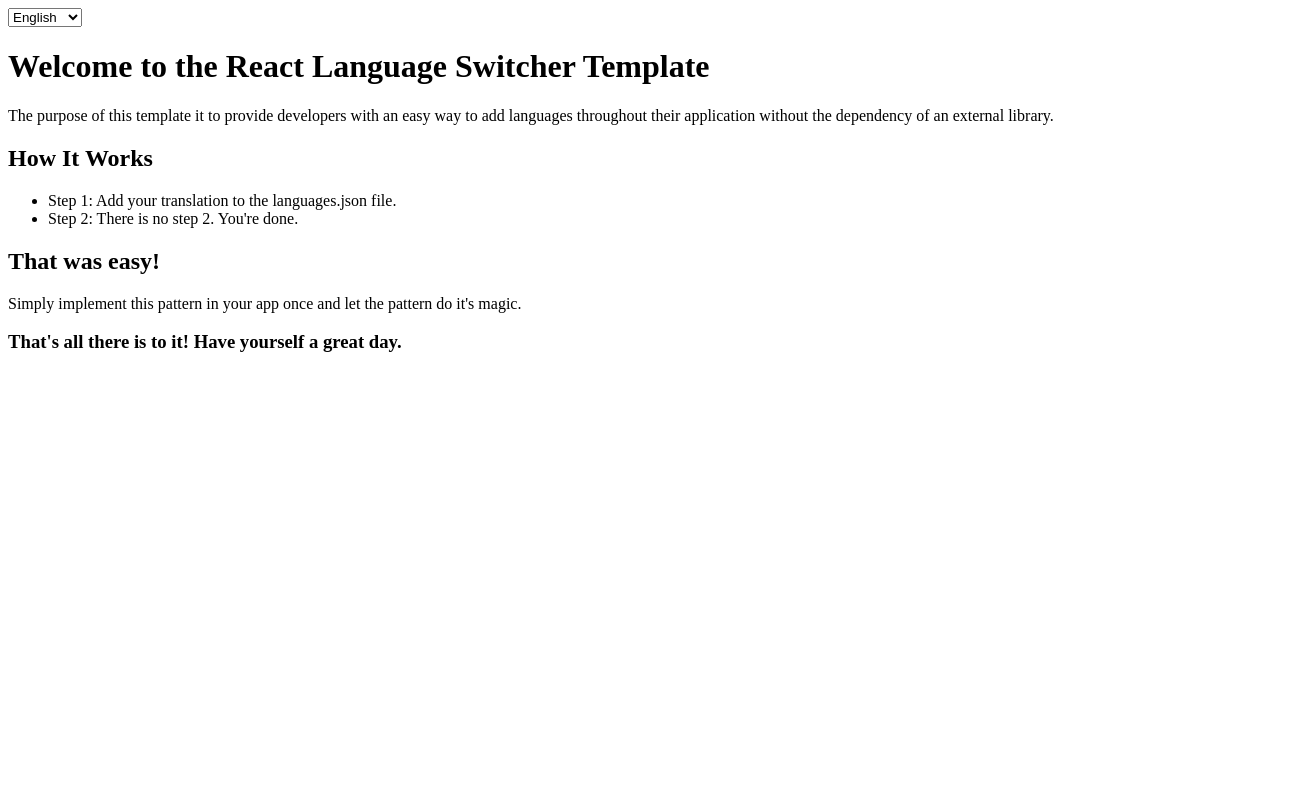
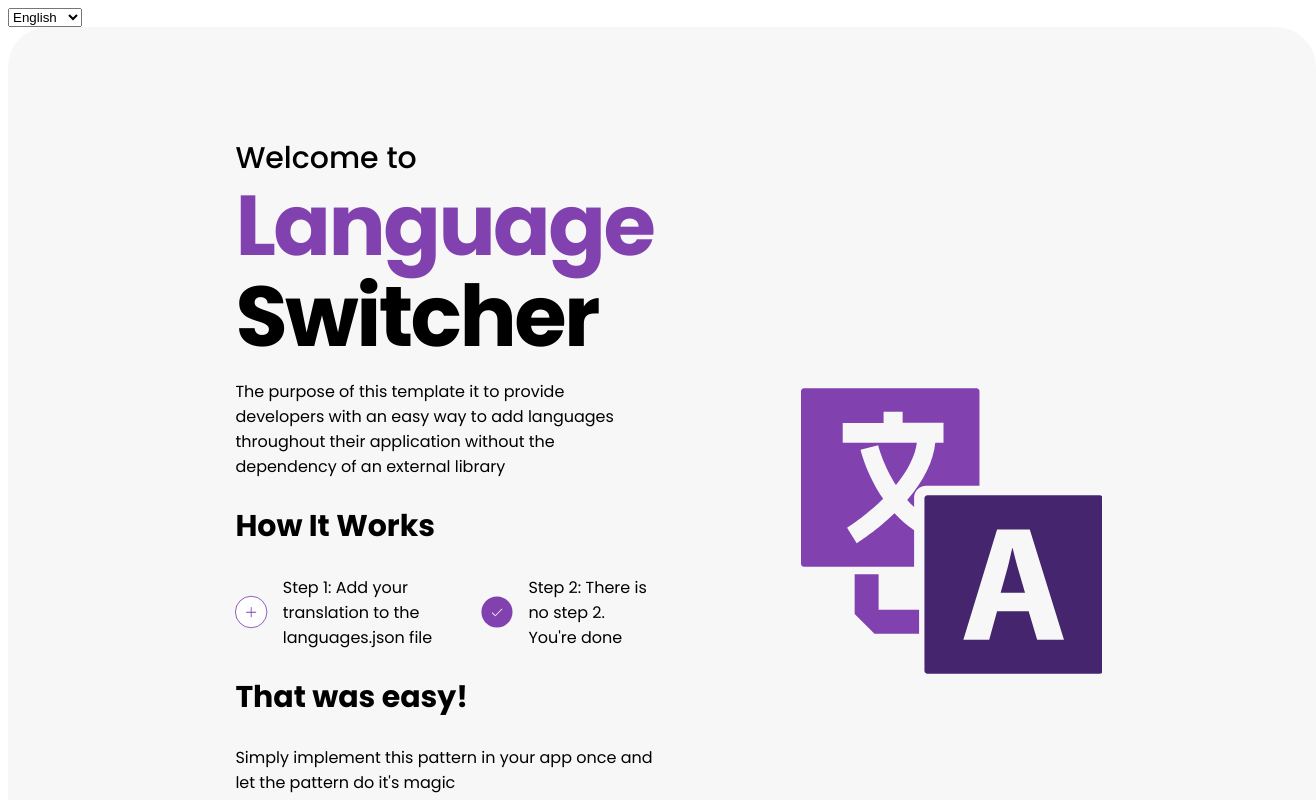
Before and after one commit to aaronkagan/language-switcher, a React (Create React App) app: page / in a window 1280 px wide. Shown: the top 800 px of the page, 1316 px wide, since content can reach past the window. Built offline with nearby package versions, Linux system fonts and the light colour scheme.

Commit message:
styling main

```diff
--- a/package.json
+++ b/package.json
@@ -5,7 +5,8 @@
   "dependencies": {
     "react": "^18.2.0",
     "react-dom": "^18.2.0",
-    "react-scripts": "5.0.1"
+    "react-scripts": "5.0.1",
+    "styled-components": "^6.1.0"
   },
   "scripts": {
     "start": "react-scripts start",
--- a/public/index.html
+++ b/public/index.html
@@ -8,6 +8,10 @@
   <meta name="description" content="React Language Switcher Template" />
   <meta name="author" content="Aaron Kagan">
   <link rel="shortcut icon" href="translate.png" type="image/x-icon">
+  <link rel="preconnect" href="https://fonts.googleapis.com">
+  <link rel="preconnect" href="https://fonts.gstatic.com" crossorigin>
+  <link href="https://fonts.googleapis.com/css2?family=Poppins:wght@400;500;700&display=swap" rel="stylesheet">
+  <link rel="stylesheet" href="style.css">
   <!--
       manifest.json provides metadata used when your web app is installed on a
       user's mobile device or desktop. See https://developers.google.com/web/fundamentals/web-app-manifest/
--- /dev/null
+++ b/public/style.css
@@ -0,0 +1,7 @@
+html {
+  font-size: 62.5%;
+}
+
+body {
+  font-family: 'Poppins', sans-serif;
+}
--- a/src/Main.js
+++ b/src/Main.js
@@ -1,18 +1,183 @@
+import styled from 'styled-components';
+
 const Main = ({ languages, activeLanguage }) => {
   return (
-    <main>
-      <h1>{languages[activeLanguage].title}</h1>
-      <p>{languages[activeLanguage].description}</p>
-      <h2>{languages[activeLanguage].howItWorks}</h2>
-      <ul>
-        <li>{languages[activeLanguage].howP1}</li>
-        <li>{languages[activeLanguage].howP2}</li>
-      </ul>
-      <h2>{languages[activeLanguage].easy}</h2>
-      <p>{languages[activeLanguage].implement}</p>
-      <h3>{languages[activeLanguage].goodbye}</h3>
-    </main>
+    <StyledMain>
+      <div className="col-left">
+        <h1 className="title">
+          <span className="titleP1">{languages[activeLanguage].titleP1}</span>{' '}
+          <span className="titleP2">{languages[activeLanguage].titleP2}</span>{' '}
+          <span className="titleP3">{languages[activeLanguage].titleP3}</span>
+        </h1>
+        <p className="desc">{languages[activeLanguage].description}</p>
+        <h2 className="how">{languages[activeLanguage].howItWorks}</h2>
+        <ul className="steps">
+          <li className="step1">
+            <svg
+              width="76"
+              height="76"
+              viewBox="0 0 76 76"
+              fill="none"
+              xmlns="http://www.w3.org/2000/svg"
+            >
+              <rect
+                x="1"
+                y="1"
+                width="74"
+                height="74"
+                rx="37"
+                fill="white"
+                stroke="#8141AF"
+                stroke-width="2"
+              />
+              <path
+                d="M50 38.5C50 38.7652 49.8946 39.0196 49.7071 39.2071C49.5196 39.3946 49.2652 39.5 49 39.5H39V49.5C39 49.7652 38.8946 50.0196 38.7071 50.2071C38.5196 50.3946 38.2652 50.5 38 50.5C37.7348 50.5 37.4804 50.3946 37.2929 50.2071C37.1054 50.0196 37 49.7652 37 49.5V39.5H27C26.7348 39.5 26.4804 39.3946 26.2929 39.2071C26.1054 39.0196 26 38.7652 26 38.5C26 38.2348 26.1054 37.9804 26.2929 37.7929C26.4804 37.6054 26.7348 37.5 27 37.5H37V27.5C37 27.2348 37.1054 26.9804 37.2929 26.7929C37.4804 26.6054 37.7348 26.5 38 26.5C38.2652 26.5 38.5196 26.6054 38.7071 26.7929C38.8946 26.9804 39 27.2348 39 27.5V37.5H49C49.2652 37.5 49.5196 37.6054 49.7071 37.7929C49.8946 37.9804 50 38.2348 50 38.5Z"
+                fill="#8141AF"
+              />
+            </svg>
+            {languages[activeLanguage].step1}
+          </li>
+          <li className="step2">
+            <svg
+              width="76"
+              height="76"
+              viewBox="0 0 76 76"
+              fill="none"
+              xmlns="http://www.w3.org/2000/svg"
+            >
+              <rect
+                x="1"
+                y="1"
+                width="74"
+                height="74"
+                rx="37"
+                fill="#8141AF"
+                stroke="none"
+                stroke-width="2"
+              />
+              <path
+                d="M50.7074 31.7075L34.7074 47.7075C34.6146 47.8005 34.5043 47.8742 34.3829 47.9246C34.2615 47.9749 34.1314 48.0008 33.9999 48.0008C33.8685 48.0008 33.7384 47.9749 33.617 47.9246C33.4956 47.8742 33.3853 47.8005 33.2924 47.7075L26.2924 40.7075C26.1048 40.5199 25.9994 40.2654 25.9994 40C25.9994 39.7346 26.1048 39.4801 26.2924 39.2925C26.4801 39.1049 26.7346 38.9994 26.9999 38.9994C27.2653 38.9994 27.5198 39.1049 27.7074 39.2925L33.9999 45.5863L49.2924 30.2925C49.4801 30.1049 49.7346 29.9995 49.9999 29.9995C50.2653 29.9995 50.5198 30.1049 50.7074 30.2925C50.8951 30.4801 51.0005 30.7346 51.0005 31C51.0005 31.2654 50.8951 31.5199 50.7074 31.7075Z"
+                fill="#fff"
+              />
+            </svg>
+            {languages[activeLanguage].step2}
+          </li>
+        </ul>
+        <h2 className="easy">{languages[activeLanguage].easy}</h2>
+        <p className="implement">{languages[activeLanguage].implement}</p>
+        <h3 className="goodbye">{languages[activeLanguage].goodbye}</h3>
+      </div>
+      <div className="col-right">
+        <svg
+          className="img-hero"
+          width="476"
+          height="476"
+          viewBox="0 0 476 476"
+          fill="none"
+          xmlns="http://www.w3.org/2000/svg"
+        >
+          <path
+            d="M178.344 256.537V236.911C167.396 229.447 157.039 220.582 147.49 210.07C119.84 236.787 93.3711 253.707 90.3853 255.604L87.8659 257.159L72.6255 232.806L75.1137 231.22C75.4247 231.002 102.36 213.926 129.575 187.271C104.599 150.849 94.9885 114.148 94.6153 112.562L93.8999 109.762L121.737 102.609L122.421 105.439C122.484 105.75 130.415 135.111 149.699 165.343C168.765 142.172 179.869 119.84 182.699 98.7831H65.7828V67.5246H130.228V50.138H160.274V67.4935H224.719V98.7831H211.749C208.732 128.051 193.865 158.376 167.458 189.013C171.004 192.994 174.643 196.633 178.344 200.117V198.095V185.405C178.344 174.954 186.804 166.494 197.255 166.494H281.389V17.6976C281.389 15.085 279.305 12.97 276.661 12.97H4.72765C2.115 12.97 0 15.085 0 17.6976V289.6C0 292.244 2.115 294.328 4.72765 294.328H178.344V256.537Z"
+            fill="#8141AF"
+          />
+          <path
+            d="M333.673 264.842H333.144C330.531 275.199 327.981 288.325 325.119 298.371L314.793 335.29H353.236L342.444 298.371C339.333 288.045 336.223 275.168 333.673 264.842Z"
+            fill="#45266E"
+          />
+          <path
+            d="M471.272 181.673H199.37C196.757 181.673 194.642 183.788 194.642 186.4V458.334C194.642 460.946 196.757 463.03 199.37 463.03H471.272C473.916 463.03 476 460.946 476 458.334V186.4C476 183.819 473.916 181.673 471.272 181.673ZM372.365 409.315L358.96 364.651H309.164L296.754 409.315H256.009L309.164 235.45H360.732L414.634 409.315H372.365Z"
+            fill="#45266E"
+          />
+          <path
+            d="M122.39 306.24H84.6001V369.068L115.89 400.047H186.182V362.256H122.39V306.24Z"
+            fill="#8141AF"
+          />
+        </svg>
+      </div>
+    </StyledMain>
   );
 };
 
+const StyledMain = styled.main`
+  background-color: #f7f7f7;
+  width: 75%;
+  margin: 0 auto;
+  padding: 9.6rem 18rem;
+  border-radius: 4rem;
+  display: flex;
+  align-items: center;
+  justify-content: space-between;
+  gap: 10rem;
+
+  .col-left,
+  .col-right {
+    width: 45%;
+    padding-left: 5%;
+  }
+
+  .col-right {
+  }
+  .titleP1 {
+    font-size: 3rem;
+    font-weight: 500;
+    display: block;
+  }
+
+  .titleP2 {
+    color: #8141af;
+  }
+
+  .titleP2,
+  .titleP3 {
+    font-size: 8.5rem;
+    line-height: 107%;
+    letter-spacing: -2.569px;
+  }
+
+  .desc {
+    font-weight: 400;
+    font-size: 1.6rem;
+  }
+
+  .how {
+    font-weight: 700;
+    font-size: 3em;
+  }
+
+  .steps {
+    list-style-type: none;
+    display: flex;
+    align-items: center;
+    gap: 2rem;
+    padding: 0;
+  }
+
+  .step1,
+  .step2 {
+    font-weight: 400;
+    font-size: 1.6rem;
+    display: flex;
+    align-items: center;
+    gap: 1.5rem;
+  }
+
+  .easy {
+    font-weight: 700;
+    font-size: 3rem;
+  }
+
+  .implement {
+    font-size: 1.6rem;
+  }
+
+  .goodbye {
+    font-weight: 500;
+    font-size: 3rem;
+  }
+
+  .img-hero {
+    width: 90%;
+  }
+`;
+
 export default Main;
--- a/src/languages.json
+++ b/src/languages.json
@@ -1,46 +1,54 @@
 {
   "en": {
     "language": "English",
-    "title": "Welcome to the React Language Switcher Template",
-    "description": "The purpose of this template it to provide developers with an easy way to add languages throughout their application without the dependency of an external library.",
+    "titleP1": "Welcome to",
+    "titleP2": "Language",
+    "titleP3": " Switcher",
+    "description": "The purpose of this template it to provide developers with an easy way to add languages throughout their application without the dependency of an external library",
     "howItWorks": "How It Works",
-    "howP1": "Step 1: Add your translation to the languages.json file.",
-    "howP2": "Step 2: There is no step 2. You're done.",
+    "step1": "Step 1: Add your translation to the languages.json file",
+    "step2": "Step 2: There is no step 2. You're done",
     "easy": "That was easy!",
-    "implement": "Simply implement this pattern in your app once and let the pattern do it's magic.",
-    "goodbye": "That's all there is to it! Have yourself a great day."
+    "implement": "Simply implement this pattern in your app once and let the pattern do it's magic",
+    "goodbye": "That's all there is to it! Have yourself a great day"
   },
   "fr": {
     "language": "Français",
-    "title": "Bienvenue sur le modèle de sélecteur de langue de React",
-    "description": "Le but de ce modèle est de fournir aux développeurs un moyen facile d'ajouter des langues à travers leur application sans la dépendance d'une bibliothèque externe.",
+    "titleP1": "Bienvenue àu",
+    "titleP2": "Sélecteur",
+    "titleP3": "de Langue",
+    "description": "Le but de ce modèle est de fournir aux développeurs un moyen facile d'ajouter des langues à leur application sans dépendre d'une bibliothèque externe.",
     "howItWorks": "Comment ça marche",
-    "howP1": "Étape 1 : Ajoutez votre traduction au fichier languages.json.",
-    "howP2": "Étape 2 : Il n'y a pas d'étape 2. Vous avez terminé.",
-    "easy": "C'était facil!",
-    "implement": "Implémentez simplement ce modèle dans votre application une fois et laissez le modèle faire sa magie.",
-    "goodbye": "C'est tout ce qu'il y a à faire! Passez une excellente journée."
+    "step1": "Étape 1 : Ajoutez votre traduction au fichier languages.json",
+    "step2": "Étape 2 : Il n'y a pas d'étape 2. Vous avez terminé",
+    "easy": "C'était facile !",
+    "implement": "Il suffit d'implémenter ce modèle dans votre application une fois et laissez le modèle faire sa magie",
+    "goodbye": "C'est tout ce qu'il y a à faire ! Passez une excellente journée"
   },
   "es": {
     "language": "Español",
-    "title": "Bienvenido a la plantilla React Language Switcher",
-    "description": "El propósito de esta plantilla es proporcionar a los desarrolladores una forma sencilla de añadir idiomas en toda su aplicación sin la dependencia de una biblioteca externa.",
+    "titleP1": "Bienvenido a",
+    "titleP2": "Selector ",
+    "titleP3": "de Idioma",
+    "description": "El propósito de esta plantilla es proporcionar a los desarrolladores una manera fácil de agregar idiomas a lo largo de su aplicación sin depender de una biblioteca externa",
     "howItWorks": "Cómo Funciona",
-    "howP1": "Paso 1: Añade tu traducción al archivo languages.json.",
-    "howP2": "Paso 2: No hay paso 2. Listo.",
-    "easy": "Ha sido fácil!",
-    "implement": "Simplemente implementa este patrón en tu app una vez y deja que el patrón haga su magia.",
-    "goodbye": "Eso es todo lo que hay que hacer! Que tenga un buen día."
+    "step1": "Paso 1: Agregue su traducción al archivo languages.json",
+    "step2": "Paso 2: No hay paso 2. ¡Has terminado!",
+    "easy": "¡Fue fácil!",
+    "implement": "Simplemente implementa este patrón en tu aplicación una vez y deja que el patrón haga su magia",
+    "goodbye": "¡Eso es todo! ¡Ten un buen día!"
   },
   "de": {
     "language": "Deutsch",
-    "title": "Willkommen bei der React Language Switcher Vorlage",
-    "description": "Der Zweck dieses Templates ist es, Entwicklern eine einfache Möglichkeit zu bieten, Sprachen in ihrer Anwendung hinzuzufügen, ohne von einer externen Bibliothek abhängig zu sein",
-    "howItWorks": "Wie es funktioniert.",
-    "howP1": "Schritt 1: Fügen Sie Ihre Übersetzung in die Datei languages.json ein.",
-    "howP2": "Schritt 2: Es gibt keinen Schritt 2. Sie sind fertig.",
+    "titleP1": "Willkommen bei",
+    "titleP2": "Sprachumschalter",
+    "titleP3": "",
+    "description": "Der Zweck dieser Vorlage besteht darin, Entwicklern eine einfache Möglichkeit zu bieten, Sprachen in ihrer Anwendung hinzuzufügen, ohne von einer externen Bibliothek abhängig zu sein.",
+    "howItWorks": "So funktioniert's",
+    "step1": "Schritt 1: Fügen Sie Ihre Übersetzung zur languages.json-Datei hinzu.",
+    "step2": "Schritt 2: Es gibt keinen Schritt 2. Sie sind fertig.",
     "easy": "Das war einfach!",
-    "implement": "Implementieren Sie dieses Muster einfach einmal in Ihrer App und lassen Sie das Muster seine Wirkung entfalten.",
-    "goodbye": "Mehr gibt es nicht zu sagen! Ich wünsche Ihnen einen schönen Tag."
+    "implement": "Implementieren Sie einfach dieses Muster einmal in Ihrer Anwendung und lassen Sie das Muster seine Magie entfalten.",
+    "goodbye": "Das ist alles! Haben Sie einen schönen Tag!"
   }
 }
```
Also changed, not shown: src/index.js (+4 -4 lines), 1 other file (tests, documents, lock files or other folders).
